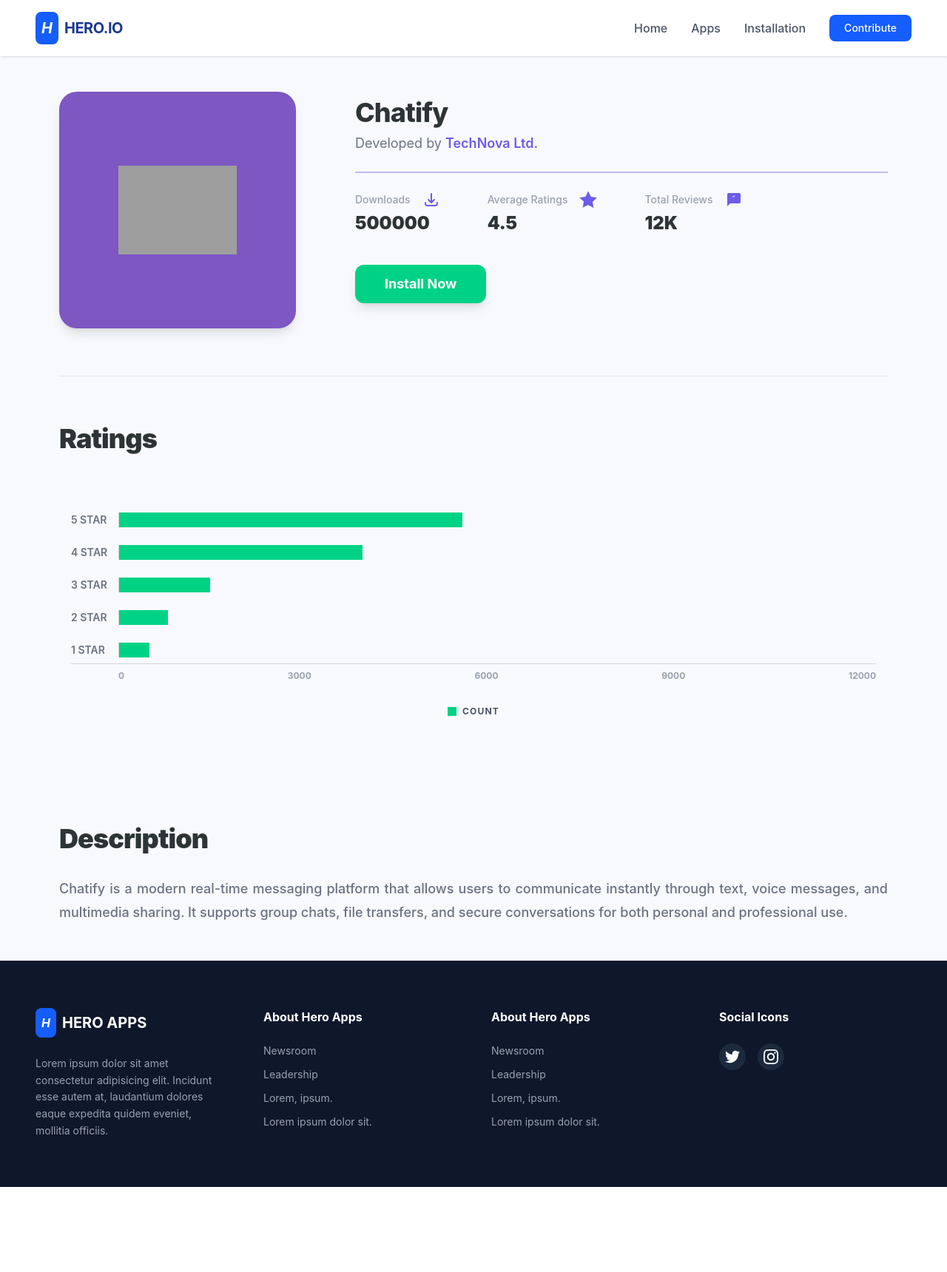
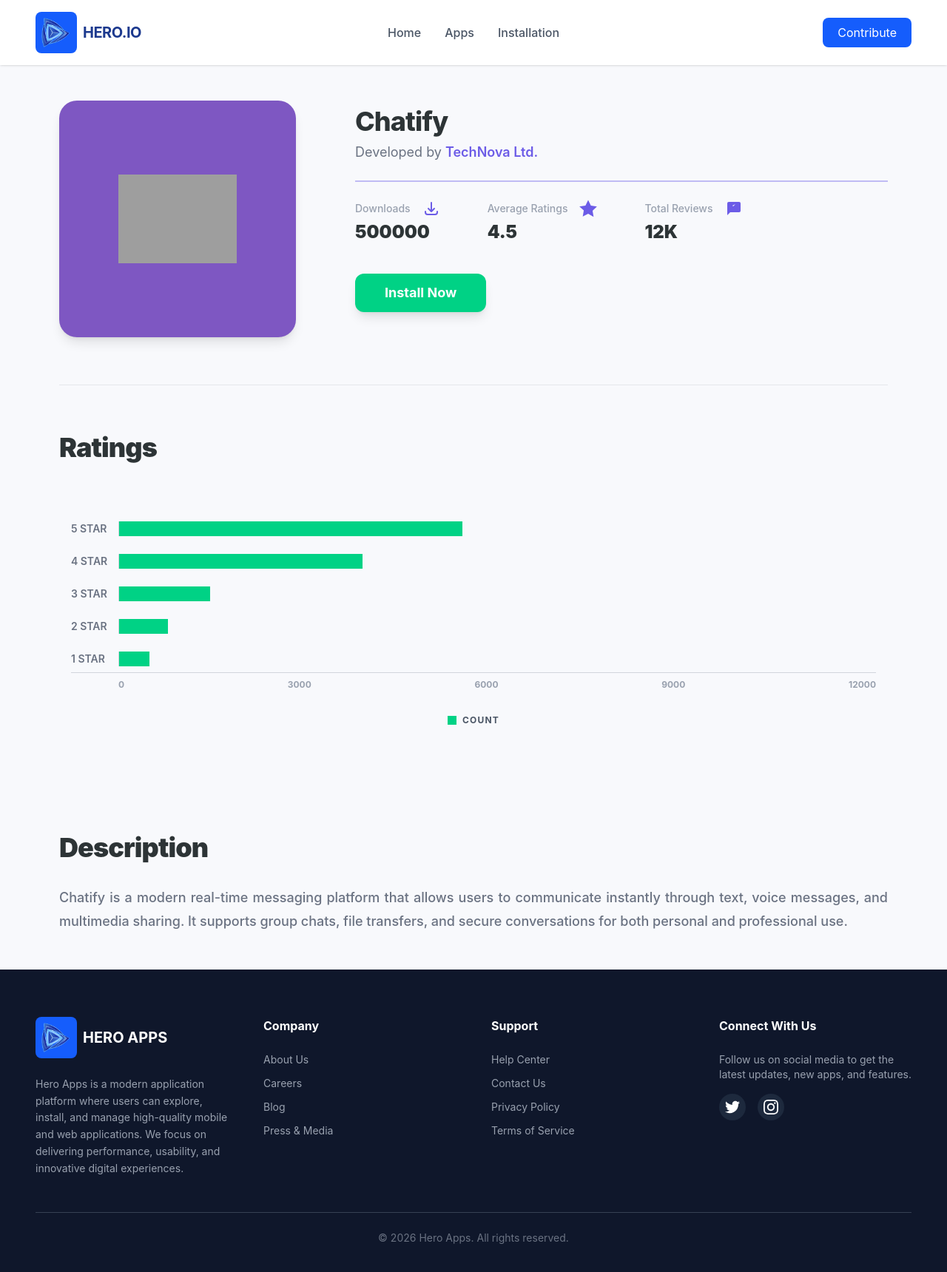
Before and after one commit to mdalihasanriyad/Hero, a React (Vite) app: page /app/1 in a window 1280 px wide. Shown: the top 1720 px of the page at 74% size. Before the commit the page ends 1605 px from the top, so only its background shows below. Built offline with nearby package versions, Linux system fonts and the light colour scheme; grey boxes are pictures that could not be loaded.

Commit message:
testing app

```diff
--- a/package.json
+++ b/package.json
@@ -14,6 +14,7 @@
     "react": "^19.2.4",
     "react-dom": "^19.2.4",
     "react-hot-toast": "^2.6.0",
+    "react-icons": "^5.6.0",
     "react-router-dom": "^7.13.2",
     "recharts": "^3.8.0"
   },
--- a/src/components/AppDetails.jsx
+++ b/src/components/AppDetails.jsx
@@ -2,11 +2,14 @@
 import { useParams } from "react-router-dom";
 import { saveApp, getApps } from "./../utlis/localStorage";
 import toast from "react-hot-toast";
+import logo from '../assets/logo.png';
+
 
 const AppDetails = () => {
   const { id } = useParams();
   const [app, setApp] = useState(null);
   const [installed, setInstalled] = useState(false);
+  const [loading, setLoading] = useState(true); // ✅ loader state
 
   // Data Fetching
   useEffect(() => {
@@ -16,7 +19,9 @@
         const apps = Array.isArray(data) ? data : data.apps || [];
         const found = apps.find((a) => a.id === parseInt(id));
         setApp(found);
-      });
+        setLoading(false); // ✅ done loading
+      })
+      .catch(() => setLoading(false));
   }, [id]);
 
   // Check Installation Status
@@ -37,7 +42,23 @@
     toast.success("App Installed Successfully 🎉");
   };
 
-  if (!app) return <div className="text-center py-20 font-bold">Loading...</div>;
+  // ✅ Loader UI
+  if (loading) {
+    return (
+      <div className="min-h-screen flex items-center justify-center bg-white">
+        <div className="flex flex-col items-center gap-4">
+
+          <div className="bg-blue-600 p-4 rounded-xl animate-pulse">
+
+                    <img src={logo} alt="logo" className='w-44' />
+                  </div>
+
+        </div>
+      </div>
+    );
+  }
+
+  if (!app) return <div className="text-center py-20 font-bold">App Not Found</div>;
 
   return (
     <div className="bg-[#f8f9fc] min-h-screen px-6 md:px-20 py-12 font-sans">
--- a/src/components/Footer.jsx
+++ b/src/components/Footer.jsx
@@ -1,55 +1,68 @@
+import logo from '../assets/logo.png';
+
 const Footer = () => {
   return (
     <footer className="bg-slate-900 text-white py-16 px-6 md:px-12">
       <div className="max-w-7xl mx-auto grid grid-cols-1 md:grid-cols-4 gap-12">
-        {/* Brand Section */}
-        <div className="col-span-1 md:col-span-1">
+
+        <div>
           <div className="flex items-center gap-2 mb-6">
             <div className="bg-blue-600 p-2 rounded-lg">
-              <span className="font-bold italic">H</span>
+              <img src={logo} alt="logo" className='w-10' />
             </div>
             <span className="font-bold text-xl uppercase">Hero Apps</span>
           </div>
           <p className="text-gray-400 text-sm leading-relaxed">
-            Lorem ipsum dolor sit amet consectetur adipisicing elit. Incidunt esse autem at,
-            laudantium dolores eaque expedita quidem eveniet, mollitia officiis.
+            Hero Apps is a modern application platform where users can explore,
+            install, and manage high-quality mobile and web applications.
+            We focus on delivering performance, usability, and innovative digital experiences.
           </p>
         </div>
 
-        {/* Links Column 1 */}
         <div>
-          <h4 className="font-bold mb-6">About Hero Apps</h4>
+          <h4 className="font-bold mb-6">Company</h4>
           <ul className="text-gray-400 space-y-3 text-sm">
-            <li><a href="#" className="hover:text-white transition">Newsroom</a></li>
-            <li><a href="#" className="hover:text-white transition">Leadership</a></li>
-            <li><a href="#" className="hover:text-white transition">Lorem, ipsum.</a></li>
-            <li><a href="#" className="hover:text-white transition">Lorem ipsum dolor sit.</a></li>
+            <li><a href="#" className="hover:text-white transition">About Us</a></li>
+            <li><a href="#" className="hover:text-white transition">Careers</a></li>
+            <li><a href="#" className="hover:text-white transition">Blog</a></li>
+            <li><a href="#" className="hover:text-white transition">Press & Media</a></li>
           </ul>
         </div>
 
-        {/* Links Column 2 */}
         <div>
-          <h4 className="font-bold mb-6">About Hero Apps</h4>
+          <h4 className="font-bold mb-6">Support</h4>
           <ul className="text-gray-400 space-y-3 text-sm">
-            <li><a href="#" className="hover:text-white transition">Newsroom</a></li>
-            <li><a href="#" className="hover:text-white transition">Leadership</a></li>
-            <li><a href="#" className="hover:text-white transition">Lorem, ipsum.</a></li>
-            <li><a href="#" className="hover:text-white transition">Lorem ipsum dolor sit.</a></li>
+            <li><a href="#" className="hover:text-white transition">Help Center</a></li>
+            <li><a href="#" className="hover:text-white transition">Contact Us</a></li>
+            <li><a href="#" className="hover:text-white transition">Privacy Policy</a></li>
+            <li><a href="#" className="hover:text-white transition">Terms of Service</a></li>
           </ul>
         </div>
 
-        {/* Social Icons */}
         <div>
-          <h4 className="font-bold mb-6">Social Icons</h4>
+          <h4 className="font-bold mb-6">Connect With Us</h4>
+          <p className="text-gray-400 text-sm mb-4">
+            Follow us on social media to get the latest updates, new apps, and features.
+          </p>
+
           <div className="flex gap-4">
             <a href="#" className="bg-slate-800 p-2 rounded-full hover:bg-blue-600 transition">
-              <svg className="w-5 h-5" fill="currentColor" viewBox="0 0 24 24"><path d="M24 4.557c-.883.392-1.832.656-2.828.775 1.017-.609 1.798-1.574 2.165-2.724-.951.564-2.005.974-3.127 1.195-.897-.957-2.178-1.555-3.594-1.555-3.179 0-5.515 2.966-4.797 6.045-4.091-.205-7.719-2.165-10.148-5.144-1.29 2.213-.669 5.108 1.523 6.574-.806-.026-1.566-.247-2.229-.616-.054 2.281 1.581 4.415 3.949 4.89-.693.188-1.452.232-2.224.084.626 1.956 2.444 3.379 4.6 3.419-2.07 1.623-4.678 2.348-7.29 2.04 2.179 1.397 4.768 2.212 7.548 2.212 9.142 0 14.307-7.721 13.995-14.646.962-.695 1.797-1.562 2.457-2.549z"/></svg>
+              <svg className="w-5 h-5" fill="currentColor" viewBox="0 0 24 24">
+                <path d="M24 4.557c-.883.392-1.832.656-2.828.775 1.017-.609 1.798-1.574 2.165-2.724-.951.564-2.005.974-3.127 1.195-.897-.957-2.178-1.555-3.594-1.555-3.179 0-5.515 2.966-4.797 6.045-4.091-.205-7.719-2.165-10.148-5.144-1.29 2.213-.669 5.108 1.523 6.574-.806-.026-1.566-.247-2.229-.616-.054 2.281 1.581 4.415 3.949 4.89-.693.188-1.452.232-2.224.084.626 1.956 2.444 3.379 4.6 3.419-2.07 1.623-4.678 2.348-7.29 2.04 2.179 1.397 4.768 2.212 7.548 2.212 9.142 0 14.307-7.721 13.995-14.646.962-.695 1.797-1.562 2.457-2.549z"/>
+              </svg>
             </a>
+
             <a href="#" className="bg-slate-800 p-2 rounded-full hover:bg-blue-600 transition">
               <svg className="w-5 h-5" fill="currentColor" viewBox="0 0 24 24"><path d="M12 2.163c3.204 0 3.584.012 4.85.07 3.252.148 4.771 1.691 4.919 4.919.058 1.266.069 1.645.069 4.849 0 3.205-.012 3.584-.069 4.849-.149 3.225-1.664 4.771-4.919 4.919-1.266.058-1.644.07-4.85.07-3.204 0-3.584-.012-4.849-.07-3.26-.149-4.771-1.699-4.919-4.92-.058-1.265-.07-1.644-.07-4.849 0-3.204.013-3.583.07-4.849.149-3.227 1.664-4.771 4.919-4.919 1.266-.057 1.645-.069 4.849-.069zm0-2.163c-3.259 0-3.667.014-4.947.072-4.358.2-6.78 2.618-6.98 6.98-.059 1.281-.073 1.689-.073 4.948 0 3.259.014 3.668.072 4.948.2 4.358 2.618 6.78 6.98 6.98 1.281.058 1.689.072 4.948.072 3.259 0 3.668-.014 4.948-.072 4.354-.2 6.782-2.618 6.979-6.98.059-1.28.073-1.689.073-4.948 0-3.259-.014-3.667-.072-4.947-.196-4.354-2.617-6.78-6.979-6.98-1.281-.059-1.69-.073-4.949-.073zm0 5.838c-3.403 0-6.162 2.759-6.162 6.162s2.759 6.163 6.162 6.163 6.162-2.759 6.162-6.163c0-3.403-2.759-6.162-6.162-6.162zm0 10.162c-2.209 0-4-1.79-4-4 0-2.209 1.791-4 4-4s4 1.791 4 4c0 2.21-1.791 4-4 4zm6.406-11.845c-.796 0-1.441.645-1.441 1.44s.645 1.44 1.441 1.44c.795 0 1.439-.645 1.439-1.44s-.644-1.44-1.439-1.44z"/></svg>
             </a>
           </div>
         </div>
+
+      </div>
+
+      {/* Bottom */}
+      <div className="text-center text-gray-500 text-sm mt-12 border-t border-gray-700 pt-6">
+        © {new Date().getFullYear()} Hero Apps. All rights reserved.
       </div>
     </footer>
   );
--- /dev/null
+++ b/src/components/Loader.jsx
@@ -0,0 +1,19 @@
+import logo from '../assets/logo.png';
+const Loader = () => {
+  return (
+    <div className="fixed inset-0 flex items-center justify-center bg-white z-[9999]">
+      <div className="flex flex-col items-center gap-4">
+
+
+        <div className="bg-blue-600 p-4 rounded-xl animate-pulse">
+
+          <img src={logo} alt="logo" className='w-44' />
+        </div>
+
+
+      </div>
+    </div>
+  );
+};
+
+export default Loader;
--- a/src/components/NavBar.jsx
+++ b/src/components/NavBar.jsx
@@ -1,5 +1,7 @@
 import React, { useState } from 'react';
 import { Link, NavLink } from 'react-router-dom';
+import logo from '../assets/logo.png';
+
 
 const NavBar = () => {
   const [isOpen, setIsOpen] = useState(false);
@@ -8,25 +10,27 @@
   const normalClass = "hover:text-blue-600";
 
   return (
-    <nav className="bg-white py-4 px-6 md:px-12 flex justify-between items-center sticky top-0 z-50 shadow-sm">
+    <nav className="bg-white py-4 px-6 md:px-12 flex items-center justify-between sticky top-0 z-50 shadow-sm">
 
-      {/* Logo */}
+      {/* ✅ LEFT: Logo */}
       <Link to="/" className="flex items-center gap-2">
         <div className="bg-blue-600 p-2 rounded-lg">
-          <div className="text-white font-bold text-xl italic">H</div>
+          <img src={logo} alt="logo" className='w-10' />
         </div>
         <span className="font-bold text-xl tracking-tight text-blue-900 uppercase">
           Hero.io
         </span>
       </Link>
 
-      {/* Desktop Menu */}
-      <div className="hidden md:flex gap-8 text-gray-600 font-medium items-center">
+      {/* ✅ CENTER: Menu */}
+      <div className="hidden md:flex gap-8 text-gray-600 font-medium items-center absolute left-1/2 transform -translate-x-1/2">
 
         <NavLink
           to="/"
           className={({ isActive }) => isActive ? activeClass : normalClass}
         >
+
+
           Home
         </NavLink>
 
@@ -44,18 +48,22 @@
           Installation
         </NavLink>
 
+      </div>
+
+      {/* ✅ RIGHT: Contribute */}
+      <div className="hidden md:block">
         <a
-          href="https://github.com/YOUR_GITHUB"
+          href="https://github.com/mdalihasanriyad"
           target="_blank"
           rel="noreferrer"
         >
-          <button className="bg-blue-600 text-white px-5 py-2 rounded-lg flex items-center gap-2 hover:bg-blue-700 transition">
-            <span className="text-sm">Contribute</span>
+          <button className="bg-blue-600 cursor-pointer text-white px-5 py-2 rounded-lg hover:bg-blue-700 transition">
+            Contribute
           </button>
         </a>
       </div>
 
-      {/* Mobile Menu Button */}
+      {/* 📱 Mobile Menu Button */}
       <button className="md:hidden" onClick={() => setIsOpen(!isOpen)}>
         <svg className="w-6 h-6" fill="none" stroke="currentColor" viewBox="0 0 24 24">
           <path
@@ -69,21 +77,13 @@
         </svg>
       </button>
 
-      {/* Mobile Dropdown */}
+      {/* 📱 Mobile Dropdown */}
       {isOpen && (
         <div className="absolute top-16 left-0 w-full bg-white border-b p-5 flex flex-col gap-4 md:hidden shadow-lg">
 
-          <NavLink to="/" onClick={()=>setIsOpen(false)}>
-            Home
-          </NavLink>
-
-          <NavLink to="/apps" onClick={()=>setIsOpen(false)}>
-            Apps
-          </NavLink>
-
-          <NavLink to="/installation" onClick={()=>setIsOpen(false)}>
-            Installation
-          </NavLink>
+          <NavLink to="/" onClick={()=>setIsOpen(false)}>Home</NavLink>
+          <NavLink to="/apps" onClick={()=>setIsOpen(false)}>Apps</NavLink>
+          <NavLink to="/installation" onClick={()=>setIsOpen(false)}>Installation</NavLink>
 
           <a
             href="https://github.com/YOUR_GITHUB"
```
Also changed, not shown: src/App.jsx (+16 -0 lines), src/components/AppSection.jsx (+23 -2 lines), src/components/ErrorPage.jsx (+4 -3 lines), src/assets/logo.png (added), 1 other file (tests, documents, lock files or other folders). Lines whose indentation alone changed are shown as unchanged.
